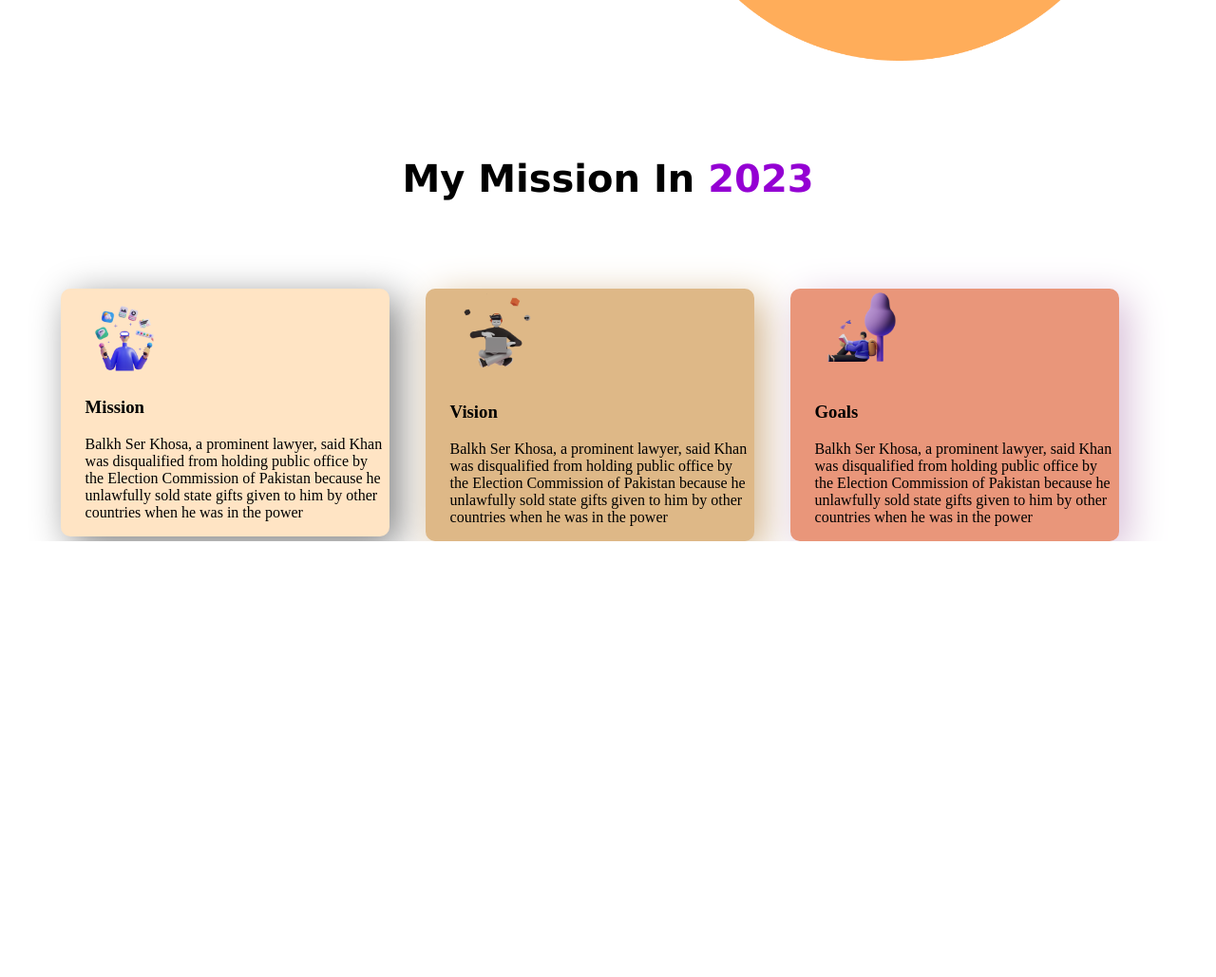
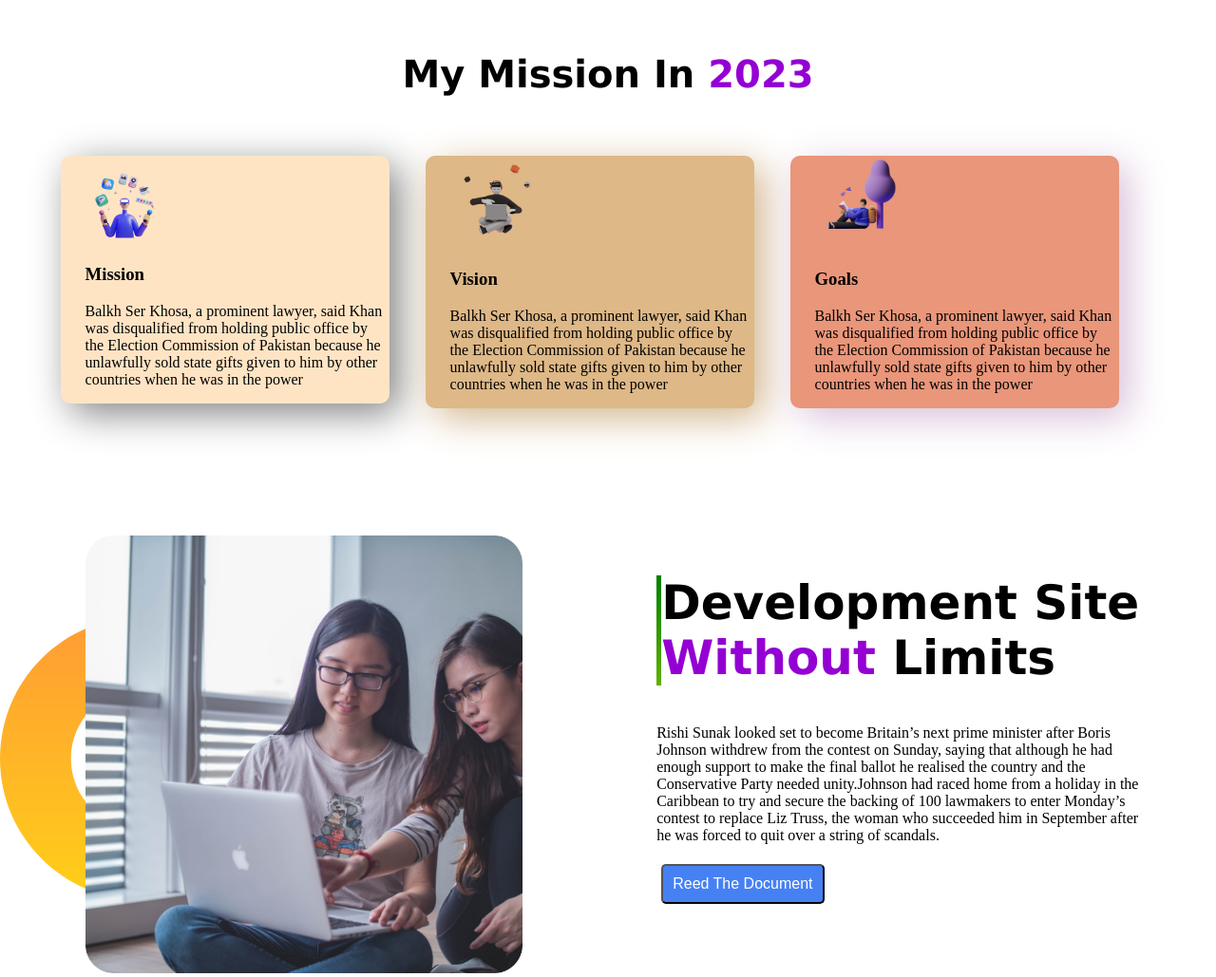
Before and after one commit to Kawser420/protfolio-01, a plain HTML site: page index.html in a window 1280 px wide. Shown: the part 568-1597 px from the top of the page at 95% size. Before the commit the page ends 1138 px from the top, so only its background shows below. Drawn offline with Linux system fonts and the light colour scheme.

Commit message:
new code uplode now

```diff
--- a/index.html
+++ b/index.html
@@ -12,8 +12,10 @@
     <main>
         <header class="baner-title">
             <div class="half-width">
-                <h1 id="slide">Full Focused On
-                <br><span>Mission 2023</span></h1>
+                <div id="slide">
+                    <h1>Full Focused On
+                    <br><span>Mission 2023</span></h1>
+                </div>
                 <p>My web development course will started now. So, I am very happy for this.It is a <strong>Big News</strong> for us and Programming hero all teachers modifier.In fact Let's started with <strong>Full Stack Web Development Course.</strong>So, I am glad of web course.Two days of tribal fighting in Sudan’s south killed at least 220 people, a senior health official said Sunday, marking one the deadliest bouts of tribal violence.</p>
                 <button class="button"><a target="_blank" href="https://www.youtube.com/watch?v=Or3MZjY5i4I">Watch YouTube</a></button>
                 <small>Scroll down to explore more about us.</small>
@@ -40,6 +42,19 @@
                 <p>Balkh Ser Khosa, a prominent lawyer, said Khan was disqualified from holding public office by the Election Commission of Pakistan because he unlawfully sold state gifts given to him by other countries when he was in the power</p>
             </div>
         </section>
+        <section class="third-develop">
+            <div class="half-width">
+                <img src="images/pictures/coding.png" alt="">
+            </div>
+            <div class="half-width">
+                <div id="slide">
+                    <h1>Development Site
+                        <br><span>Without</span> Limits</h1>
+                </div>
+                <p>Rishi Sunak looked set to become Britain’s next prime minister after Boris Johnson withdrew from the contest on Sunday, saying that although he had enough support to make the final ballot he realised the country and the Conservative Party needed unity.Johnson had raced home from a holiday in the Caribbean to try and secure the backing of 100 lawmakers to enter Monday’s contest to replace Liz Truss, the woman who succeeded him in September after he was forced to quit over a string of scandals.</p>
+                <button class="button"><a target="_blank" href="https://en.prothomalo.com/international/europe/vepsxenspm">Reed The Document</a></button>
+            </div>
+        </section>
     </main>
 </body>
 </html>
--- a/style.css
+++ b/style.css
@@ -2,8 +2,8 @@ body{
     margin: 0 auto;
 }
 header{
-    padding-top: 120px;
-    height: 500px;
+    padding-top: 100px;
+    height: 400px;
 }
 .half-width{
     width: 40%;
@@ -12,7 +12,7 @@ header{
     margin-left: 5%;
 }
 .half-width img{
-    width: 100%;
+    width: 90%;
 }
 span{
     color: #9400D3;
@@ -20,6 +20,9 @@ span{
 h1{
     font-size: 50px;
     font-family: 'Lucida Sans', 'Lucida Sans Regular', 'Lucida Grande', 'Lucida Sans Unicode', Geneva, Verdana, sans-serif;
+}
+p{
+    font-weight: 16px;
 }
 #slide{
     border-left: 5px solid;
@@ -52,8 +55,8 @@ small{
 #title{
     text-align: center;
     font-size: 40px;
-    padding-top: 80px;
-    padding-bottom: 60px;
+    padding-top: 40px;
+    padding-bottom: 30px;
 }
 .mid-container{
     width: 100%;
@@ -95,3 +98,13 @@ small{
 .icon{
     width: 30%;
 }
+section{
+    padding-top: 50px;
+    padding-bottom: 350px;
+}
+.third-develop{
+    background-image: url(images/pictures/dream-bg.png);
+    background-repeat: no-repeat;
+    padding-bottom: 30%;
+    background-position: left bottom;
+}
```
Also changed, not shown: images/pictures/dream-bg.png (added).
